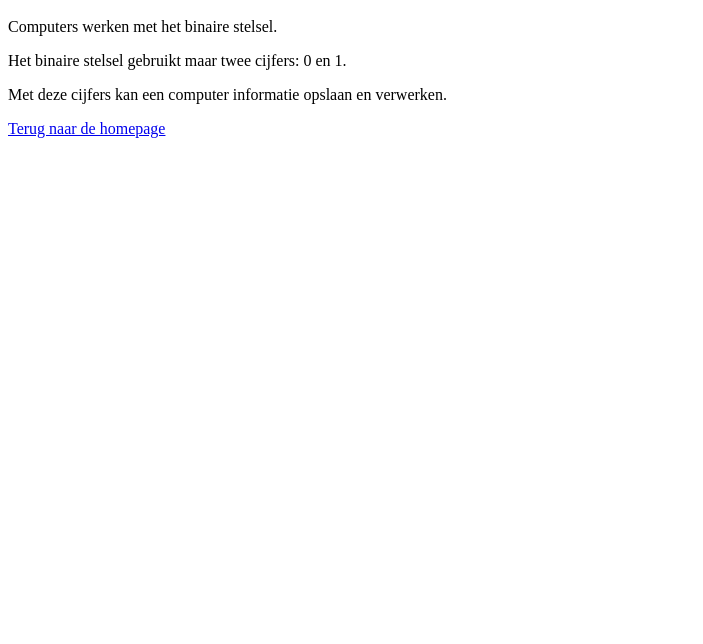
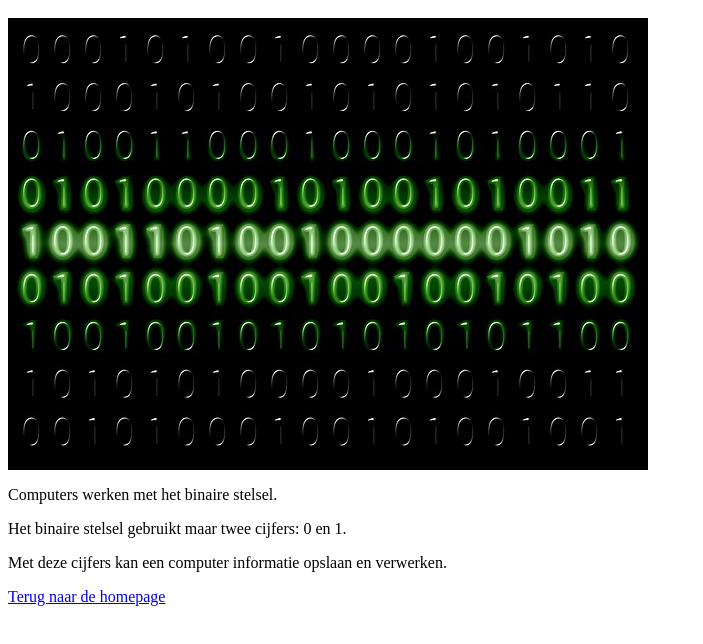
Before and after one commit to Jimmy-67/Jimmy-67.github.io, a plain HTML site: page binairstelsel.html in a window 1280 px wide. Shown: the part 48-692 px from the top of the page, without its empty margins (0-703 px from the left). Drawn offline with Linux system fonts and the light colour scheme.

Commit message:
Add image to binairstelsel.htmlk

```diff
--- a/binairstelsel.html
+++ b/binairstelsel.html
@@ -9,7 +9,7 @@
 
     <!-- Dit is de pagina over het binaire stelsel. -->
     <h1>Het binaire stelsel</h1>
-
+<img src="1001.jpg" alt="Binaire getallen">
     <p>Computers werken met het binaire stelsel.</p>
 
     <p>
```
